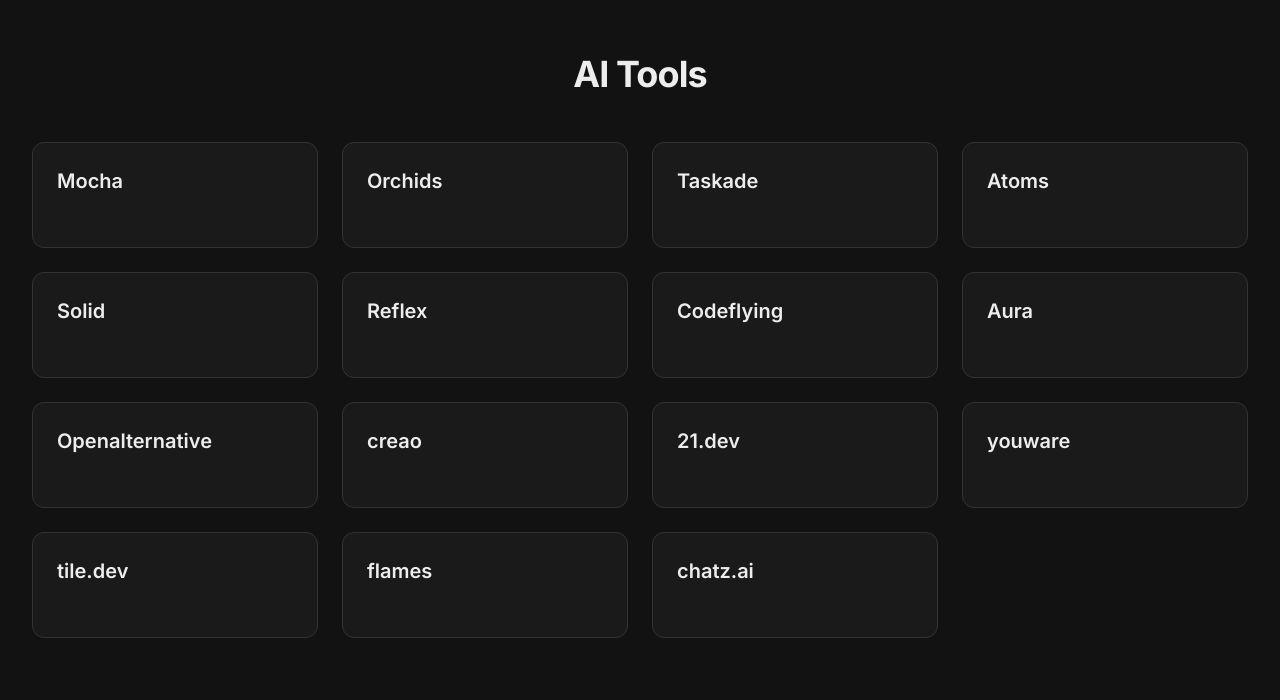
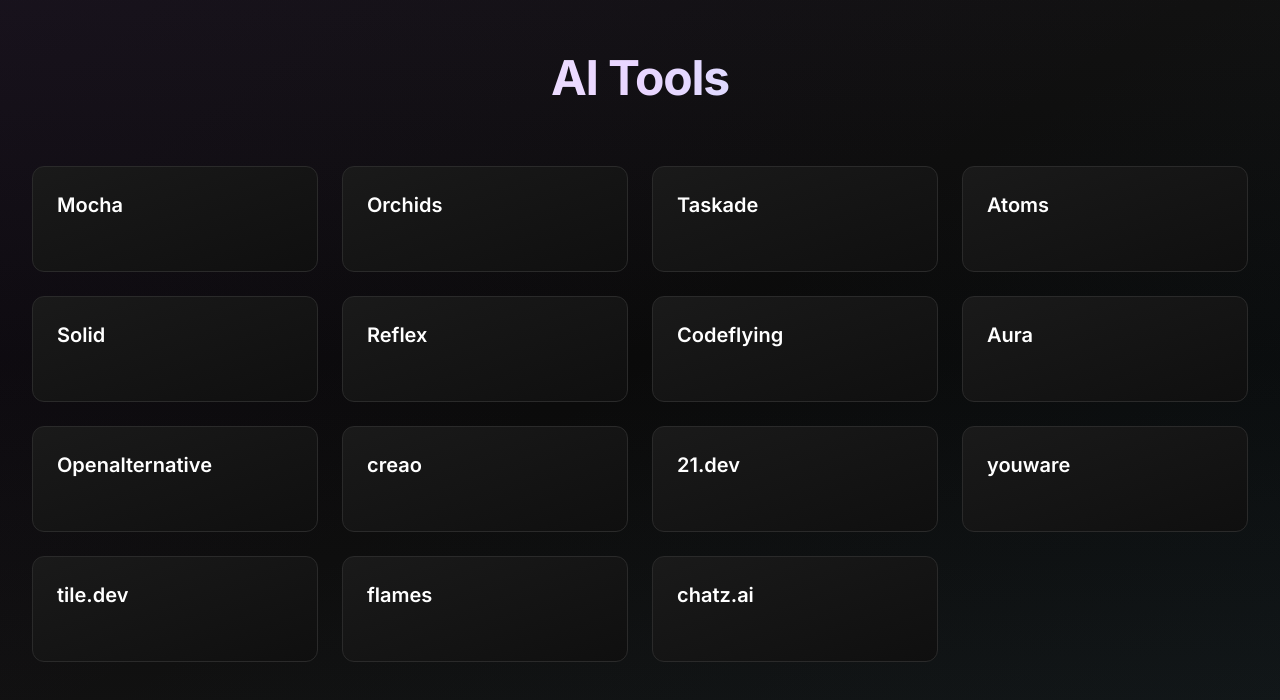
Before and after one commit to dibyendu-coder/codingbuddy, a Next.js app: page / in a window 1280 px wide. Shown: the part 4042-4742 px from the top of the page. Built offline with nearby package versions, Linux system fonts and the light colour scheme.

Commit message:
feat: Enhance Projects component with gradient backgrounds, hover effects, and improved typography

```diff
--- a/components/Projects.tsx
+++ b/components/Projects.tsx
@@ -25,9 +25,14 @@
 
 export default function Projects() {
     return (
-        <section className="min-h-screen bg-[#121212] py-24 px-4 sm:px-6 lg:px-8 text-[#ededed]">
-            <div className="max-w-7xl mx-auto">
-                <h2 className="text-4xl font-bold mb-12 text-center tracking-tight">AI Tools</h2>
+        <section className="min-h-screen bg-gradient-to-b from-[#121212] via-[#0a0a0a] to-[#121212] py-24 px-4 sm:px-6 lg:px-8 text-white relative overflow-hidden">
+            {/* Subtle background glow effect */}
+            <div className="absolute inset-0 bg-gradient-to-br from-purple-900/10 via-transparent to-cyan-900/10 pointer-events-none" />
+
+            <div className="max-w-7xl mx-auto relative z-10">
+                <h2 className="text-5xl font-bold mb-16 text-center tracking-tight bg-gradient-to-r from-white via-purple-200 to-cyan-200 bg-clip-text text-transparent">
+                    AI Tools
+                </h2>
                 <div className="grid grid-cols-1 sm:grid-cols-2 md:grid-cols-3 lg:grid-cols-4 gap-6">
                     {tools.map((tool) => (
                         <Link
@@ -35,14 +40,19 @@
                             href={tool.url}
                             target="_blank"
                             rel="noopener noreferrer"
-                            className="group block p-6 bg-[#1a1a1a] rounded-xl border border-[#333] hover:border-[#555] transition-all duration-300 hover:shadow-lg hover:-translate-y-1"
+                            className="group block p-6 bg-gradient-to-br from-[#1a1a1a] to-[#0f0f0f] rounded-xl border border-[#2a2a2a] hover:border-purple-500/50 transition-all duration-300 hover:shadow-2xl hover:shadow-purple-500/20 hover:-translate-y-2 relative overflow-hidden"
                         >
-                            <h3 className="text-xl font-semibold mb-2 group-hover:text-blue-400 transition-colors">
-                                {tool.name}
-                            </h3>
-                            <p className="text-gray-400 text-sm opacity-0 group-hover:opacity-100 transition-opacity">
-                                Visit Website &rarr;
-                            </p>
+                            {/* Hover glow effect */}
+                            <div className="absolute inset-0 bg-gradient-to-br from-purple-500/0 via-cyan-500/0 to-purple-500/0 group-hover:from-purple-500/10 group-hover:via-cyan-500/5 group-hover:to-purple-500/10 transition-all duration-300 rounded-xl" />
+
+                            <div className="relative z-10">
+                                <h3 className="text-xl font-semibold mb-2 text-white group-hover:text-transparent group-hover:bg-gradient-to-r group-hover:from-purple-400 group-hover:to-cyan-400 group-hover:bg-clip-text transition-all duration-300">
+                                    {tool.name}
+                                </h3>
+                                <p className="text-gray-400 text-sm opacity-0 group-hover:opacity-100 transition-opacity duration-300 group-hover:text-cyan-300">
+                                    Visit Website &rarr;
+                                </p>
+                            </div>
                         </Link>
                     ))}
                 </div>
```
